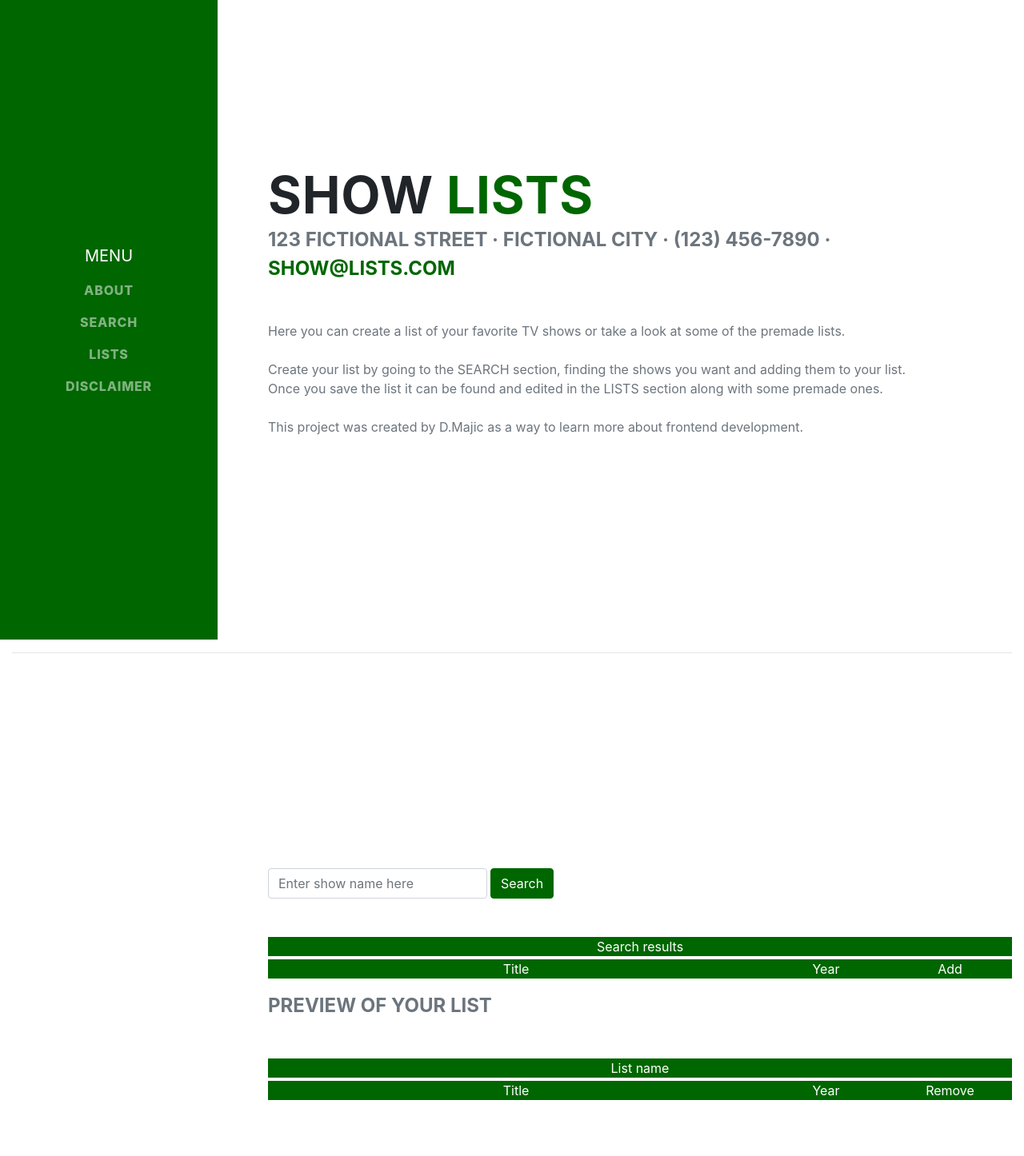
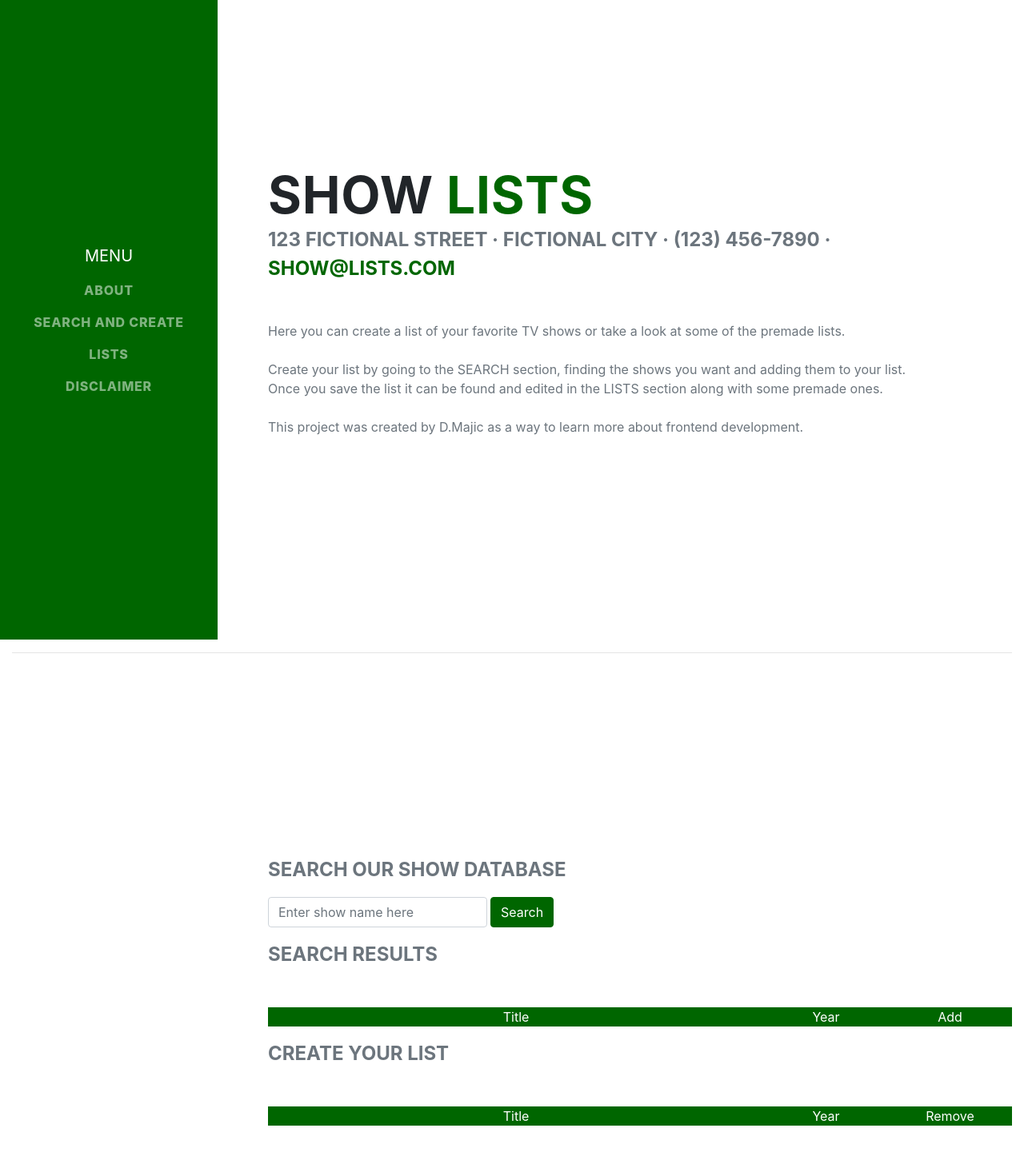
Before and after one commit to dmajic90/simple-website-preview, a React (Create React App) app: page / in a window 1280 px wide. Shown: the top 1446 px of the page at 80% size. Built offline with nearby package versions, Linux system fonts and the light colour scheme.

Commit message:
minor content changes

```diff
--- a/src/components/content.jsx
+++ b/src/components/content.jsx
@@ -42,8 +42,17 @@ export default class Content extends Component {
         <hr />
         <section id='search' className='content-section d-flex d-column'>
           <div className='content-wrapper my-auto text-left'>
+            <div className='content-subhead my-3 text-secondary'>
+              Search our show database
+            </div>
             <SearchForm />
+            <div className='content-subhead my-3 text-secondary'>
+              Search results
+            </div>
             <SearchResults />
+            <div className='content-subhead my-3 text-secondary'>
+              Create your list
+            </div>
             <ListPreview />
           </div>
         </section>
--- a/src/components/listPreview.jsx
+++ b/src/components/listPreview.jsx
@@ -4,6 +4,11 @@ import { connect } from 'react-redux';
 import { Container, Row, Col, Button } from 'reactstrap';
 
 class ListPreview extends Component {
+  constructor(props) {
+    super(props);
+    this.state = { listName: '' };
+  }
+
   render() {
     const listItems = this.props.listItems.map(item => (
       <Row key={item.show.id} className='border-bottom border-primary'>
@@ -17,7 +22,7 @@ class ListPreview extends Component {
         </Col>
         <Col className='d-none d-lg-block text-center col-2'>
           <Button color='primary' className='my-1'>
-            Add
+            Remove
           </Button>
         </Col>
         <Col className='d-block d-lg-none text-center col-4'>
@@ -25,21 +30,14 @@ class ListPreview extends Component {
             color='primary'
             className='d-inline-block my-1 btn-block button-limit'
           >
-            +
+            -
           </Button>
         </Col>
       </Row>
     ));
 
     return (
-      <React.Fragment>
-        <div className='content-subhead my-3 text-secondary'>
-          Preview of your list
-        </div>
       <Container fluid className='mt-5'>
-          <Row>
-            <Col className='bg-primary text-white text-center'>List name</Col>
-          </Row>
         <Row className='bg-primary text-white text-center my-1'>
           <Col>Title</Col>
           <Col className='d-none d-lg-block col-2'>Year</Col>
@@ -48,7 +46,6 @@ class ListPreview extends Component {
         </Row>
         {listItems}
       </Container>
-      </React.Fragment>
     );
   }
 }
--- a/src/components/navigation.jsx
+++ b/src/components/navigation.jsx
@@ -67,7 +67,7 @@ export default class Navigation extends Component {
                   this.handleClick(e, 'search');
                 }}
               >
-                Search
+                Search and create
               </NavLink>
             </NavItem>
             <NavItem>
--- a/src/components/searchResults.jsx
+++ b/src/components/searchResults.jsx
@@ -55,11 +55,6 @@ class SearchResults extends Component {
 
     return (
       <Container fluid className='mt-5'>
-        <Row>
-          <Col className='bg-primary text-white text-center'>
-            Search results
-          </Col>
-        </Row>
         <Row className='bg-primary text-white text-center my-1'>
           <Col>Title</Col>
           <Col className='d-none d-lg-block col-2'>Year</Col>
```
Lines whose indentation alone changed are shown as unchanged.
